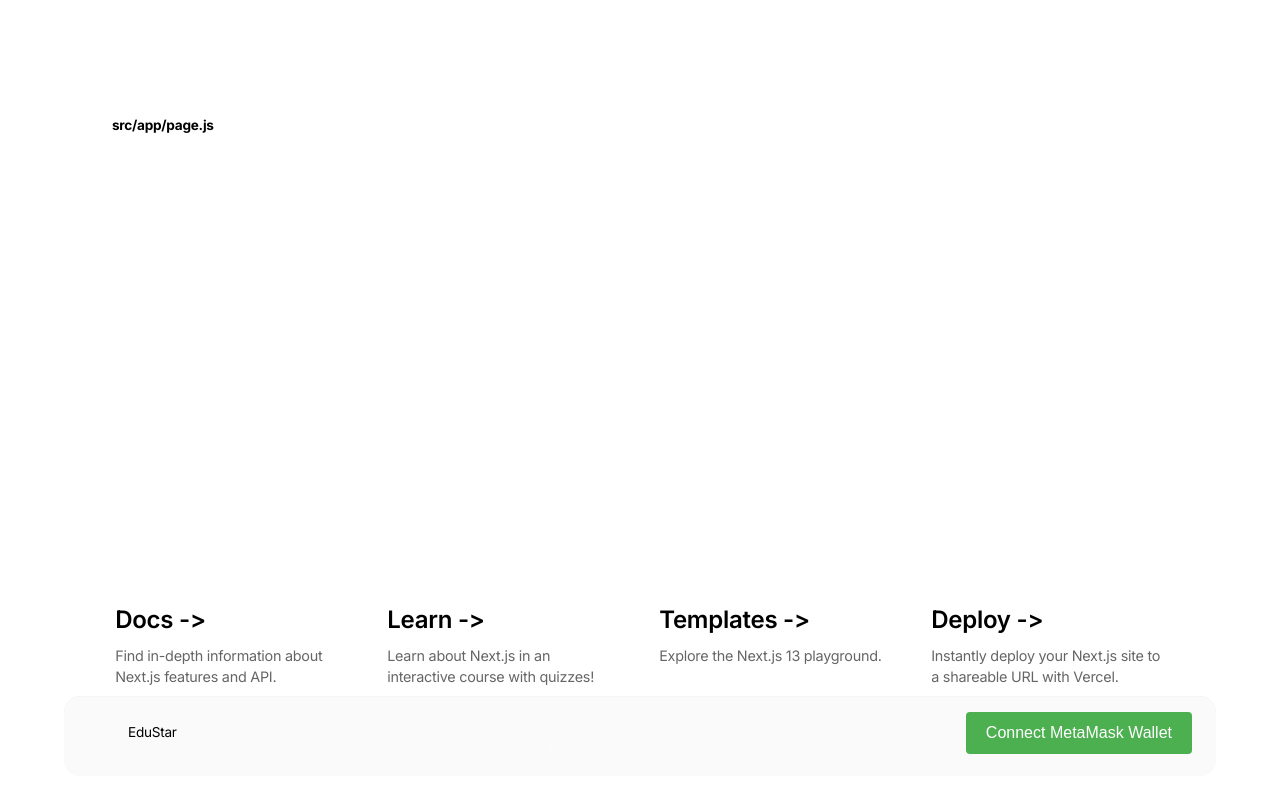
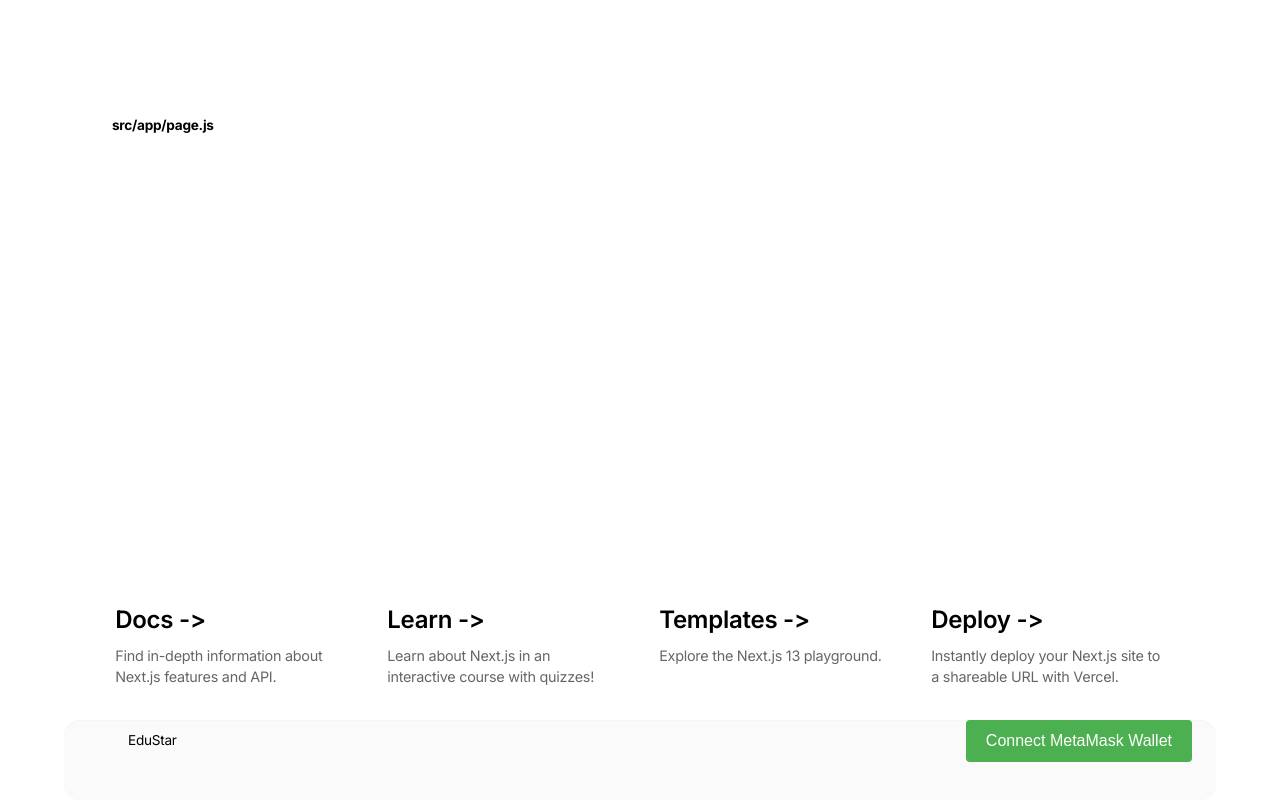
Before and after one commit to kcthomasleung/edustar, a Next.js app in the folder edustar-front/: page / in a window 1280 px wide. Built offline with nearby package versions, Linux system fonts and the light colour scheme.

Commit message:
Update styles.module.css

```diff
--- a/edustar-front/components/Navbar/styles.module.css
+++ b/edustar-front/components/Navbar/styles.module.css
@@ -27,7 +27,7 @@
     background-color: rgba(0, 0, 0, 0.02);
     position: fixed;
     margin: 0 auto;
-    margin-bottom: 1.5rem;
+    margin-top: 1.5rem;
     /* background-color: rgba(0, 0, 0, 0.72); */
     /* border-top: 1px solid rgba(255, 255, 255, 0.04); */
     border-right: none;
@@ -42,14 +42,16 @@
 }
 
 .wrapper {
-  -webkit-box-flex: 1;
-  flex-grow: 1;
+  /* -webkit-box-flex: 1; */
+  /* flex-grow: 1; */
   /* display: flex; */
-  margin-top: 1rem;
+  /* margin-top: 1rem; */
+  margin: 0 auto;
+  top: 50%;
   -webkit-box-align: center;
   align-items: center;
   -webkit-box-pack: justify;
-  justify-content: space-between;
+  /* justify-content: space-between; */
   flex-direction: column;
   /* gap: 8px; */
 }
```
